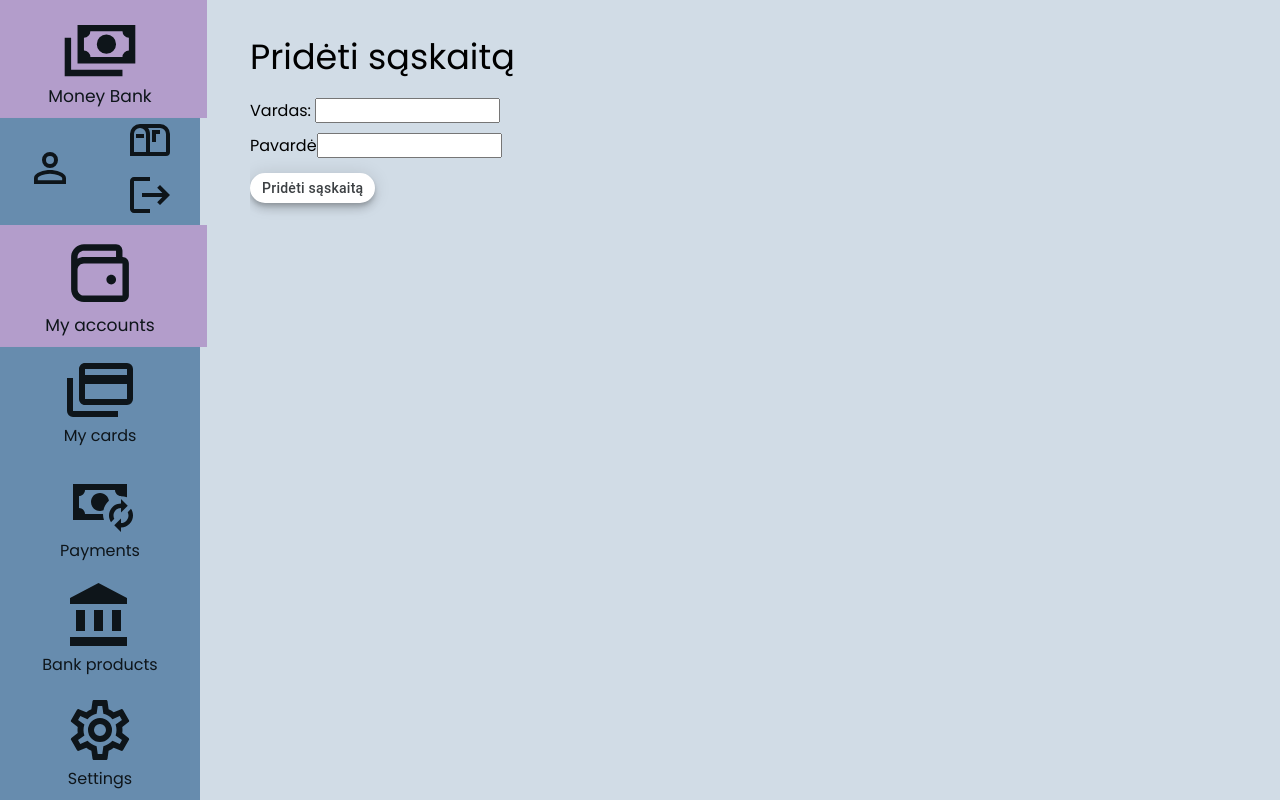
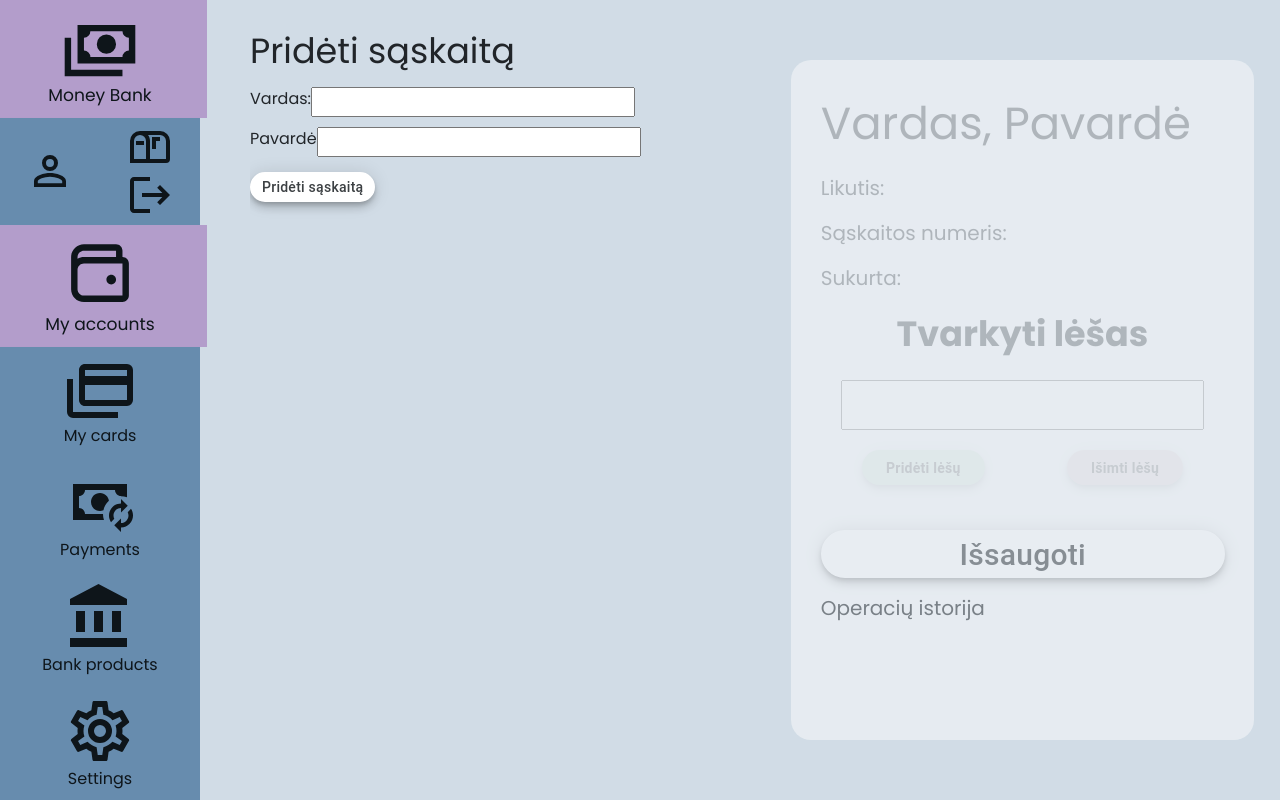
Before and after one commit to Edvinas-Ralys/bank-app-one, a React (Create React App) app: page / in a window 1280 px wide. Built offline with nearby package versions, Linux system fonts and the light colour scheme.

Commit message:
Added edit window

```diff
--- a/src/App.jsx
+++ b/src/App.jsx
@@ -1,14 +1,13 @@
 import { useEffect, useState } from "react";
+import "bootstrap/dist/css/bootstrap.min.css";
 import Create from "./components/Create";
 import "./style/App.scss";
 import "./style/button.scss";
 import { lsStore, lsRead, lsDestroy } from "./components/lsManager";
 import Read from "./components/Read";
-import History from "./components/History";
 import NavBarLeft from "./components/NavBarLeft";
 import Delete from "./components/Delete";
-
-
+import EditAccount from "./components/EditAccount";
 
 function App() {
   //Key for array of client objects
@@ -19,18 +18,18 @@ function App() {
 
   // Array of objects, that send info to LS and are displayed
   const [clients, setClients] = useState([]);
-
-  const [deleteData, setDeleteData] = useState(false)
+  const [deleteData, setDeleteData] = useState(null);
+  const [destroyData, setDestroyData] = useState([]);
+  const [editData, setEditData] = useState(null);
 
   // Creates array of client objects on page load
   //If useEffect array is empty it only fires once when page is loaded
-  useEffect((_) => {
-    setClients(lsRead(KEY));
-  }, []);
-
-
-
-
+  useEffect(
+    (_) => {
+      setClients(lsRead(KEY));
+    },
+    []
+  );
 
 
 
@@ -46,20 +45,45 @@ function App() {
       // Adding new client object to array of old client objects. Adding unique ID
       setClients((prevClients) => [...prevClients, { ...createClient, id }]);
     },
-    [createClient]
+    [createClient, setClients]
   );
 
+  useEffect(
+    (_) => {
+      lsDestroy(KEY, destroyData.id);
+      setClients((prevClients) =>
+        prevClients.filter((client) => client.id !== destroyData.id)
+      );
+      setDeleteData(null);
+      setEditData(null)
+    },
+    [destroyData, setClients, setDeleteData, setEditData]
+  );
 
+  useEffect(_=>{
+    console.log(`Data edited`)
+    console.log(editData)
+
+  }, [editData])
 
   return (
     <div className="main-page">
       <NavBarLeft />
       <div className="create-client">
-      <Create setCreateClient={setCreateClient} createClient={createClient} />
-      <Read clients={clients} deleteData={deleteData} setDeleteData={setDeleteData} />
+        <Create setCreateClient={setCreateClient} createClient={createClient} />
+        <Read
+          clients={clients}
+          deleteData={deleteData}
+          setDeleteData={setDeleteData}
+          setEditData={setEditData}
+        />
       </div>
-      <Delete deleteData={deleteData} setDeleteData={setDeleteData}/>
-
+      <Delete
+        deleteData={deleteData}
+        setDeleteData={setDeleteData}
+        setDestroyData={setDestroyData}
+      />
+      <EditAccount editData={editData} setEditData={setEditData} />
     </div>
   );
 }
--- a/src/components/Create.jsx
+++ b/src/components/Create.jsx
@@ -1,5 +1,6 @@
 import { useState } from "react";
 import acountNumbGen from "../functions/acountNumbGen"
+import currentDate from "../functions/currentDate";
 
 function Create({setCreateClient, createClient}) {
 
@@ -10,7 +11,7 @@ function Create({setCreateClient, createClient}) {
     // Adding clients as and object. Ready to be transfered to LS
     const addClient = _ =>{
         if(name !== `` && lastName !== ``){
-            setCreateClient({name, lastName, accountNumber: acountNumbGen(), balance: 0})
+            setCreateClient({name, lastName, accountNumber: acountNumbGen(), balance: 0, created:currentDate(), history:[]})
             setName(``)
             setLastName(``)
         }
--- a/src/components/Delete.jsx
+++ b/src/components/Delete.jsx
@@ -1,26 +1,36 @@
 import Icon from "@mdi/react";
 import { mdiClose } from "@mdi/js";
 
-function Delete({deleteData, setDeleteData}) {
-
-  if(false === deleteData) {
-    return
+function Delete({ deleteData, setDestroyData, setDeleteData}) {
+  if (null === deleteData) {
+    return null;
   }
 
   return (
     <div className="modal">
-      <div className="modal-header">
-        <div className="header-text">Patvirtinimas</div>
-        <div className="header-x">
-          <Icon path={mdiClose} size={1} />
+      <div className="modal-dialog">
+        <div className="modal-content">
+          <div className="modal-header">
+            <h5 className="modal-title">Patvirtinimas</h5>
+            <button  type="button" className="close-modal" onClick={_=> setDeleteData(null)}>
+            <Icon path={mdiClose} size={1} />
+            </button>
+          </div>
+          <div className="modal-body">
+            <p> {deleteData.name} {deleteData.lastName} sąskaita bus panaikinta</p>
+          </div>
+          <div className="modal-footer">
+            <button type="button" className="button-modal cancel" onClick={_=> setDeleteData(null)}>
+              Atšaukti
+            </button>
+            <button type="button" className="button-modal" onClick={_=>setDestroyData(deleteData)} >
+              Panaikinti sąskaitą
+            </button>
+          </div>
         </div>
       </div>
-      <div className="modal-message">Sąskaita bus panaikinta. Ar sutinkate?</div>
-      <div className="buttons">
-        <button>Panaikinti sąskaitą</button>
-        <button>Atšaukti</button>
-      </div>
     </div>
+
   );
 }
 
--- /dev/null
+++ b/src/components/EditAccount.jsx
@@ -0,0 +1,75 @@
+function EditAccount({editData, setEditData}) {
+
+    if(null === editData){
+        return (
+            <div className="edit-field">
+              <div className="main-field inactive">
+                <div className="name-section inactive">
+                  <p>Vardas, Pavardė</p>
+                </div>
+                <div className="balance-section inactive">
+                  <p>Likutis:</p>
+                </div>
+                <div className="account-section inactive">
+                  <p>Sąskaitos numeris:</p>
+                </div>
+                <div className="created-date inactive">Sukurta:</div>
+            <div className="add-funds inactive">
+                <label htmlFor="">Tvarkyti lėšas</label>
+                <input type="number" name="" id="" />
+                <div className="fund-buttons inactive">
+                    <button className="add">Pridėti lėšų</button>
+                    <button className="remove">Išimti lėšų</button>
+                </div>
+            </div>
+            <button  className="save-edit">Išsaugoti</button>
+            <div className="transaction-history">
+                <div className="history-name">
+                    <p>Operacių istorija</p>
+                </div>
+                <div className="history-field">
+
+                </div>
+            </div>
+              </div>
+            </div>
+          );
+    } else {
+        return (
+            <div className="edit-field">
+              <div className="main-field">
+                <div className="name-section">
+                  <p>{editData.lastName}, {editData.name}</p>
+                </div>
+                <div className="balance-section">
+                  <p>Likutis: {editData.balance}</p>
+                </div>
+                <div className="account-section">
+                  <p>Sąskaitos numeris: {editData.accountNumber}</p>
+                </div>
+                <div className="created-date">Sukurta: {editData.created}</div>
+            <div className="add-funds">
+                <label htmlFor="">Tvarkyti lėšas</label>
+                <input type="number" name="" id="" />
+                <div className="fund-buttons">
+                    <button className="add">Pridėti lėšų</button>
+                    <button className="remove">Išimti lėšų</button>
+                </div>
+            </div>
+            <button onClick={_=>setEditData(null)} className="save-edit">Išsaugoti</button>
+            <div className="transaction-history">
+                <div className="history-name">
+                    <p>Operacių istorija</p>
+                </div>
+                <div className="history-field">
+
+                </div>
+            </div>
+              </div>
+            </div>
+          );
+    }
+
+}
+
+export default EditAccount;
--- a/src/components/History.jsx
+++ /dev/null
@@ -1,10 +0,0 @@
-
-function History() {
-  return (
-    <div>
-        <p>Istorija</p>
-    </div>
-  )
-}
-
-export default History
--- a/src/components/Read.jsx
+++ b/src/components/Read.jsx
@@ -1,6 +1,6 @@
 //Displaying list of clients
 import Show from "./Show";
-function Read({ clients, setDeleteData, deleteData }) {
+function Read({ clients, setDeleteData, deleteData, editData, setEditData }) {
   return (
     <ul className="client-display">
       {clients
@@ -11,7 +11,11 @@ function Read({ clients, setDeleteData, deleteData }) {
         .map((client) => (
           <li key={client.id}>
             {" "}
-            <Show client={client} setDeleteData={setDeleteData} deleteData={deleteData} />
+            <Show
+              client={client}
+              setDeleteData={setDeleteData}
+              setEditData={setEditData}
+            />
           </li>
         ))}
     </ul>
--- a/src/components/Show.jsx
+++ b/src/components/Show.jsx
@@ -1,35 +1,24 @@
 import { useState } from "react";
 
 //Dispalys single client
-function Show({ client, setDeleteData, deleteData }) {
-  const [showEdit, setShowEdit] = useState(false);
-  const clientEdid = (_) => {
-    setShowEdit(!showEdit);
-  };
+function Show({ client, setDeleteData, setEditData}) {
 
-  const handleCancel = _ =>{
-    setDeleteData(!deleteData)
-    console.log(`Hello, world`)
-    console.log(deleteData)
 
-  }
+
 
   return (
-    <div onClick={clientEdid} className="client-card">
+    <div className="client-card">
       <div className="client">
         <div className="client-information">
           <div className="client-name">
             {client.name} {client.lastName}
           </div>
-          <div className="client-account">
-            Sąskaitos numeris: {client.accountNumber}
-          </div>
         </div>
         <div className="account-balance">{client.balance}€</div>
       </div>
       <div className="manage-account">
-        <button className="manage-account-button">Valdyti lėšas</button>
-        <button onClick={handleCancel} className="delete-account">Pašalinti sąskaitą</button>
+        <button onClick={_=>setEditData(client)} className="manage-account-button">Valdyti sąskaitą</button>
+        <button onClick={_=>setDeleteData(client)} className="delete-account">Pašalinti sąskaitą</button>
       </div>
     </div>
   );
--- /dev/null
+++ b/src/functions/currentDate.js
@@ -0,0 +1,13 @@
+function currentDate() {
+  const date = new Date();
+  const year = date.getFullYear() + `/`;
+  const month = date.getMonth() + 1  + `/`;
+  const day = date.getDate() + `; `;
+  const hour = date.getHours() + `:`;
+  const minute = date.getMinutes() + `:`;
+  const second = date.getSeconds()
+
+  return [year, month, day, hour, minute, second];
+}
+
+export default currentDate;
--- a/src/style/App.scss
+++ b/src/style/App.scss
@@ -19,7 +19,7 @@ p {
 
 .main-page {
   display: grid;
-  grid-template-columns: minmax(150px, 200px) 1fr 0.4fr;
+  grid-template-columns: minmax(150px, 200px) minmax(350px, 750px) minmax(400px, 700px);
   height: 100vh;
   overflow: hidden;
   gap: 50px;
@@ -127,6 +127,7 @@ p {
       .client-information {
         display: flex;
         flex-direction: column;
+        justify-content: center;
         .client-name {
           font-size: 35px;
         }
@@ -146,5 +147,86 @@ p {
 .modal {
   display: block;
   background-color: rgba(128, 128, 128, 0.459);
-  position: absolute;
+  position:absolute;
+  .close-modal{
+    padding: 0;
+    margin:0;
+    height: fit-content;
+
+  }
+  .button-modal{
+    padding-top: 5px;
+    padding-bottom: 5px;
+    height: fit-content;
+  }
 }
+
+.edit-field{
+  height: 100vh;
+  // border: 2px solid black;
+  display: flex;
+  justify-content: center;
+  align-items: center;
+  .main-field{
+    width: 90%;
+    height: 85%;
+    background-color: $background;
+    padding: 30px;
+    border-radius: 20px;
+    display: flex;
+    flex-direction: column;
+    gap: 15px;
+    font-size: 20px;
+    .name-section{
+      font-size: 45px;
+    }
+    .add-funds{
+      font-size: 35px;
+      font-weight: 700;
+      display: flex;
+      flex-direction: column;
+      justify-content: center;
+      align-items: center;
+      gap: 20px;
+      input{
+        height: 50px;
+        text-align: center;
+        font-size: 35px;
+        width: 90%;
+      }
+      .fund-buttons{
+        display: flex;
+        justify-content: space-around;
+        width: 100%;
+        .add{
+          background-color: rgba(0, 128, 0, 0.233);
+          color: black;
+          border: none;
+          height: 35px;
+          font-weight: 700;
+        }
+        .remove{
+          background-color: rgba(128, 0, 0, 0.233);
+          color: black;
+          border: none;
+          height: 35px;
+          font-weight: 700;
+        }
+      }
+    }
+    .save-edit{
+      margin-top: 30px;
+      font-size: 30px;
+    }
+  }
+}
+.inactive{
+  // color: rgba(128, 128, 128, 0.459);
+  opacity: 0.5;
+  user-select: none;
+  pointer-events: none;
+  button{
+    cursor:default;
+    user-select: none;
+  }
+}
```
